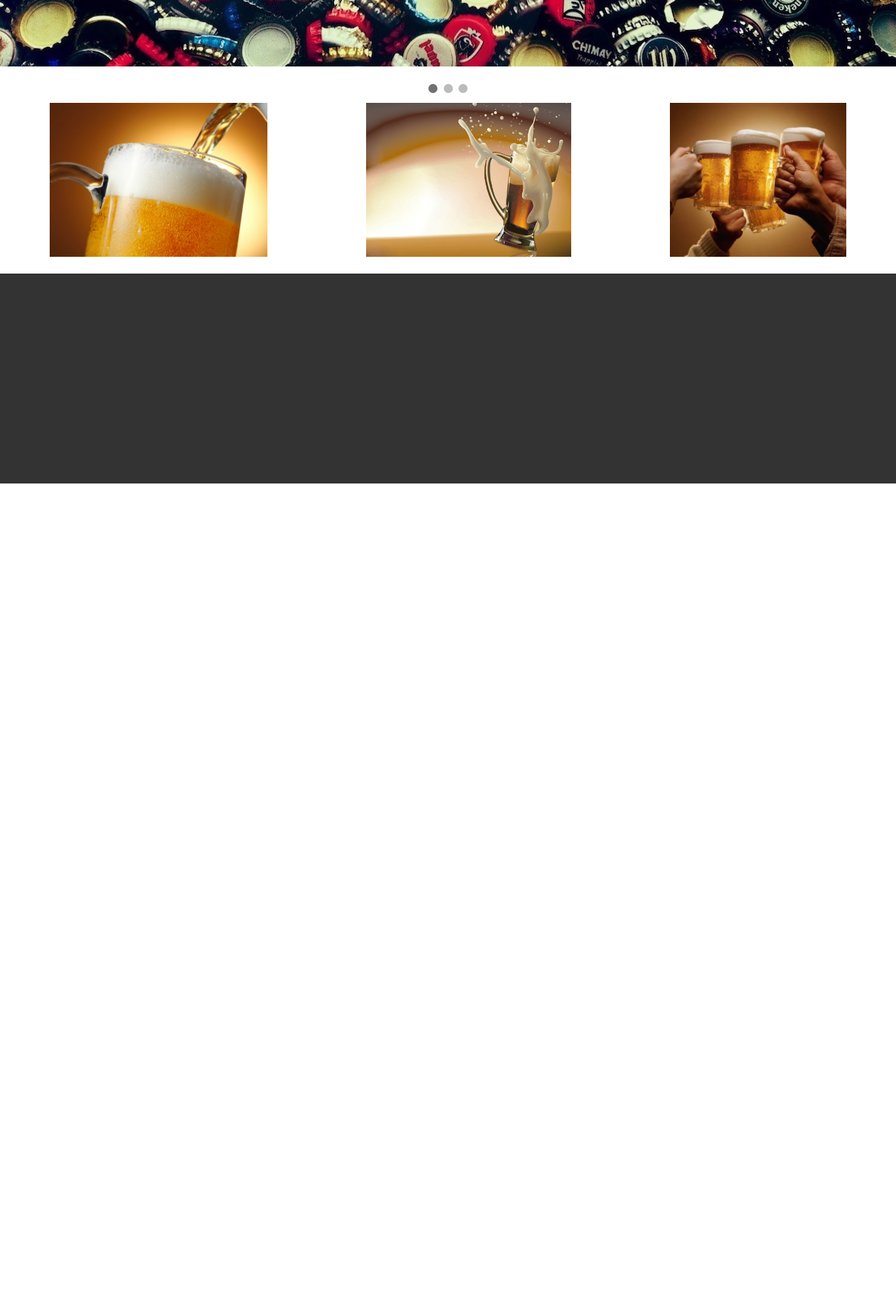
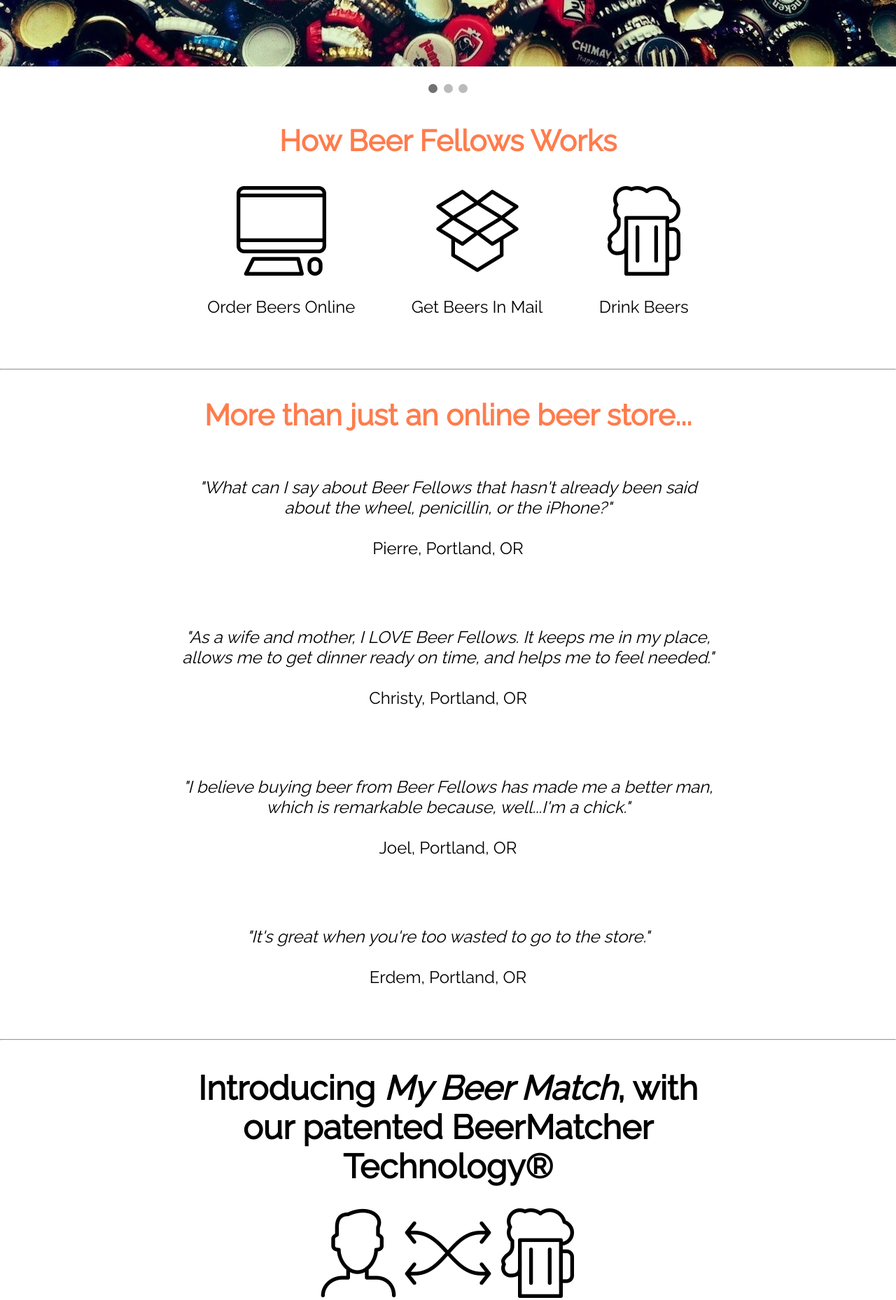
Before and after one commit to jshabani/beer-fellows, a plain HTML site: page index.html in a window 1280 px wide. Shown: the part 740-2598 px from the top of the page at 70% size. Before the commit the page ends 1431 px from the top, so only its background shows below. Drawn offline with Linux system fonts and the light colour scheme.

Commit message:
Changed images on index and add some stuff to beermatcher

```diff
--- a/css/index.css
+++ b/css/index.css
@@ -6,11 +6,25 @@
   margin-left: 60%;
 }
 
-#featuredBeers{
+.featureContainer {
   display: flex;
   flex-wrap: wrap;
   justify-content: space-around;
-  margin-bottom: 10px
+  margin-left: 20%;
+  margin-right: 20%;
+  margin-bottom: 50px;
+  font-size: 24px;
+  text-align: center;
+
+}
+
+.featureHeader {
+  text-align: center;
+  font-size: 42px;
+  /*color: #767675;*/
+  color: rgba(255, 69, 0, .7);
+  padding: 20px;
+  margin: 20px;
 }
 
 .img{
--- a/css/style.css
+++ b/css/style.css
@@ -44,7 +44,6 @@
 }
 
 nav li a:hover {
-  /*background-color: #111;*/
   background-color: rgba(255, 69, 0, .7);
   color: white;
 }
@@ -79,13 +78,15 @@
   background-color: #333;
 }
 
-/*input, select {
-  font-size: 14px;
-  border: 1px solid #7F7E7E;
-  border-radius: 2px;
-}*/
-
 footer {
   background-color: #333;
   height: 300px;
+  text-align: center;
+  color:white;
+  padding-top: 10px;
 }
+
+footer a {
+  color: #66bfff;
+  text-decoration: none;
+}
--- a/index.html
+++ b/index.html
@@ -25,17 +25,17 @@
       <div class="mySlides fade">
         <div class="numbertext">1 / 3</div>
         <img src="img/stock4.jpg">
-        <div class="text">The best beer shop for undecisive beer drinkers.</div>
+        <div class="text">Largest online beer retailer in the world</div>
       </div>
       <div class="mySlides fade">
         <div class="numbertext">2 / 3</div>
         <img src="img/stock2.jpg">
-        <div class="text">Wide variety from all over the world.</div>
+        <div class="text">Beer shipped directly to you, where you are</div>
       </div>
       <div class="mySlides fade">
         <div class="numbertext">3 / 3</div>
         <img src="img/stock1.jpg">
-        <div class="text">One stop shop.</div>
+        <div class="text">Can't decide what to drink? That's what we're here for</div>
       </div>
       <a class="prev" onclick="plusSlides(-1)">&#10094;</a>
       <a class="next" onclick="plusSlides(1)">&#10095;</a>
@@ -76,13 +76,53 @@
       }
       </script>
 
-    <div id="featuredBeers">
-      <a href="#"><img class="img" src="img/beer1.jpg" style="height:220px"></a>
-      <a href="#"><img class="img" src="img/beer2.jpg" style="height:220px"></a>
-      <a href="#"><img class="img" src="img/beer3.jpg" style="height:220px"></a>
-    </div>
+      <h1 class="featureHeader">How Beer Fellows Works</h1>
+      <div class="featureContainer">
+        <div>
+          <img src="img/computer-icon-128.png"><br>
+          <p>Order Beers Online</p>
+        </div>
+        <div>
+          <img src="img/box-icon-128.png"><br>
+          <p>Get Beers In Mail</p>
+        </div>
+        <div>
+          <img src="img/beer-icon-128.png"><br>
+          <p>Drink Beers</p>
+        </div>
+      </div>
+
+      <hr>
+
+      <h2 class="featureHeader">More than just an online beer store...</h2>
+      <div class="featureContainer">
+        <p><em>"What can I say about Beer Fellows that hasn't already been said about the wheel, penicillin, or the iPhone?"</em><br><br>Pierre, Portland, OR</p>
+      </div>
+      <div class="featureContainer">
+        <p><em>"As a wife and mother, I LOVE Beer Fellows. It keeps me in my place, allows me to get dinner ready on time, and helps me to feel needed."</em><br><br>Christy, Portland, OR</p>
+      </div>
+      <div class="featureContainer">
+        <p><em>"I believe buying beer from Beer Fellows has made me a better man, which is remarkable because, well...I'm a chick."</em><br><br>Joel, Portland, OR</p>
+      </div>
+      <div class="featureContainer">
+        <p><em>"It's great when you're too wasted to go to the store."</em><br><br>Erdem, Portland, OR</p>
+      </div>
+
+      <hr>
+
+      <div class="featureContainer">
+        <div>
+          <h1>Introducing <em>My Beer Match</em>, with our patented BeerMatcher Technology&reg;</h1>
+          <img src="img/boy-icon-128.png"><img src="img/arrow-mix-icon-128.png"><img src="img/beer-icon-128.png"><br>
+          <a href="beermatcher.html"><p>Try It Now!</p></a>
+        </div>
+      </div>
 
     <footer>
+      <p>OVER ONE BILLION CUSTOMERS SERVED</p>
+      <a href="">About</a><br>
+      <a href="">Careers</a><br>
+      <a href="">Contact</a><br>
     </footer>
 
     <script>
```
Also changed, not shown: beermatcher.html (+4 -2 lines), img/arrow-mix-icon-128.png (added), img/beer-icon-128.png (added), img/box-icon-128.png (added), img/boy-icon-128.png (added), img/computer-icon-128.png (added).
